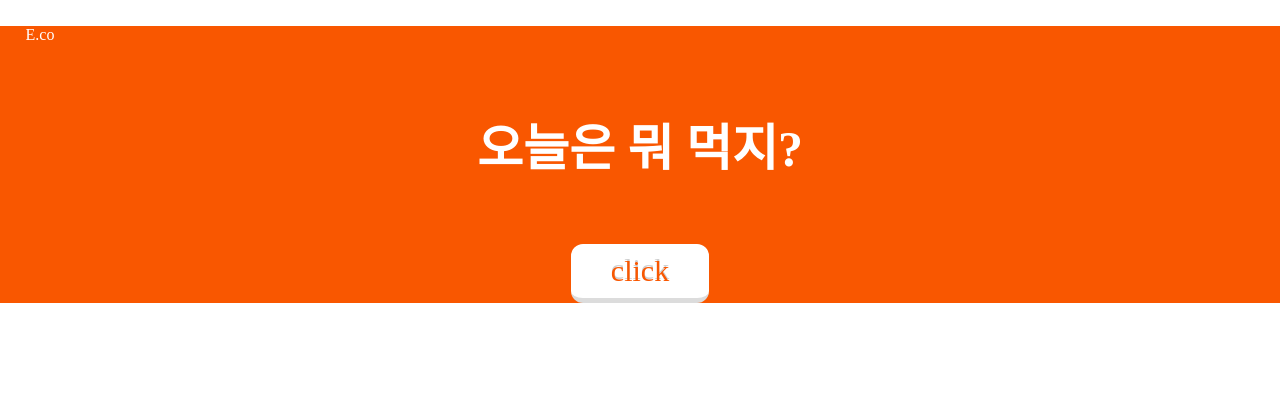
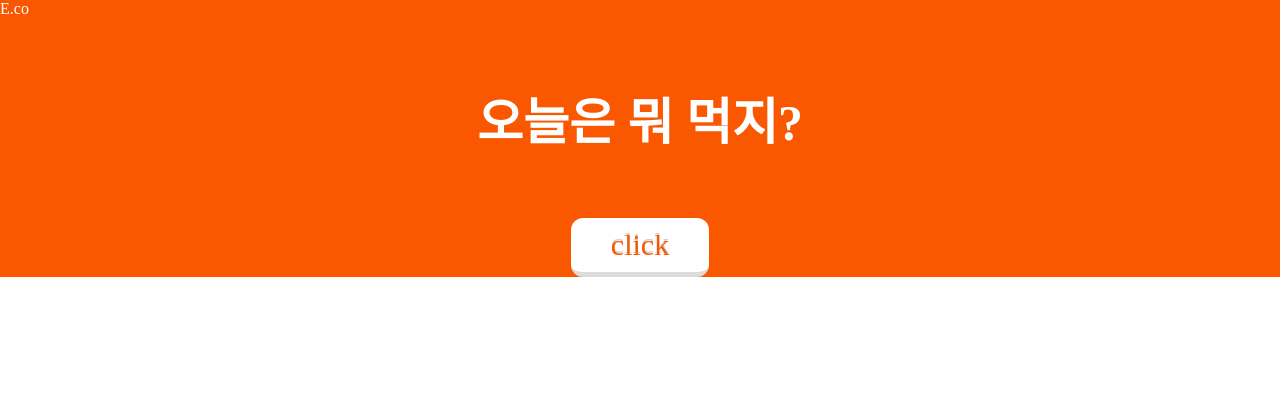
Before and after one commit to eunag63/Pick-the-food, a Django app: page / in a window 1280 px wide. Shown: the top 420 px of the page. After the commit the page ends 277 px from the top, so only its background shows below. Run offline with Django 3.2, Linux system fonts and the light colour scheme; some web fonts are replaced.

Commit message:
top 변경

```diff
--- a/mysite/pickFood/static/css/main.css
+++ b/mysite/pickFood/static/css/main.css
@@ -45,7 +45,7 @@ grid-row-gap: 0px;
 }
 .top{
   color: #FFFFFF;
-  margin: 2%
+  margin-left: : 2%
 }
 @font-face {
   src: url("BMHANNAPro.ttf");
```
